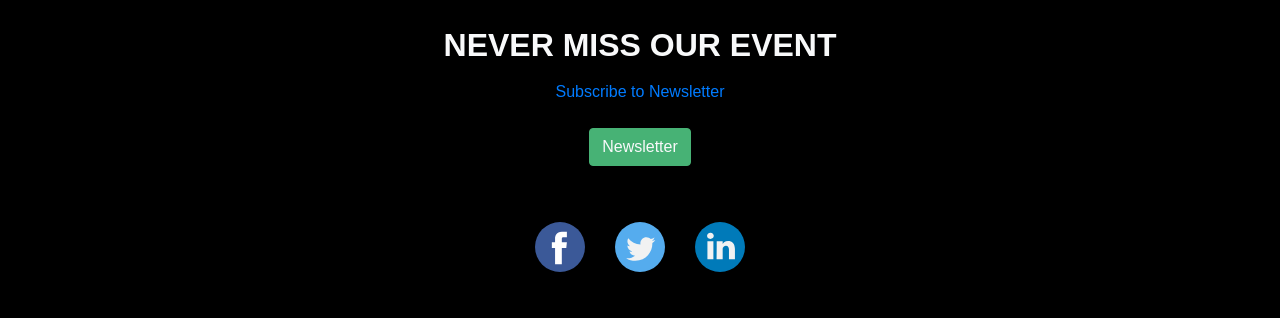
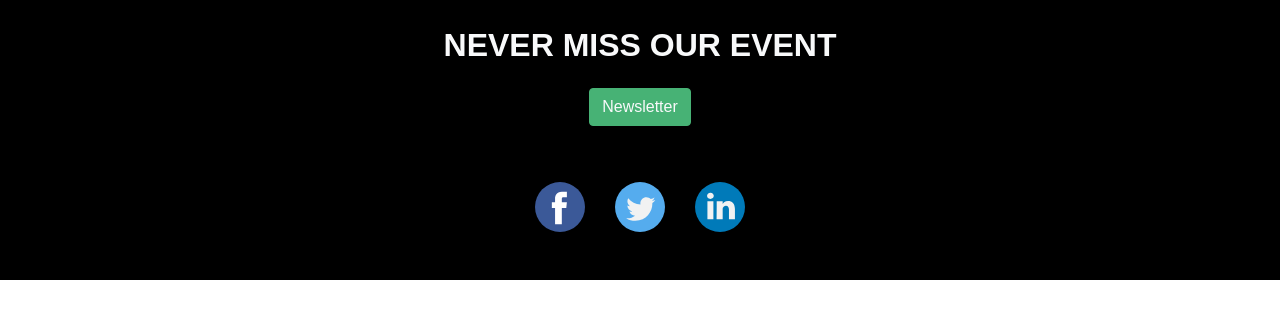
Before and after one commit to PyConLT/pyconlt.github.io, a website built with Parcel: page index.html in a window 1280 px wide. Shown: the part 2949-3267 px from the top of the page. After the commit the page ends 3229 px from the top, so only its background shows below. Built offline with nearby package versions, Linux system fonts and the light colour scheme.

Commit message:
Move newsletter

```diff
--- a/index.html
+++ b/index.html
@@ -268,12 +268,7 @@
   <div class="container-fluid pt-5 pb-5 bg-black text-light" id="contact">
     <div class="container text-center">
       <h2 class="font-weight-bold text-uppercase text-center pb-2">Never miss our event</h2>
-      <p>
-        <a href="https://mailchi.mp/33c3df7619af/pyconlt-2019">
-          Subscribe to Newsletter
-        </a>
-      </p>
-      <a class="btn btn-primary m-2 text-light">Newsletter</a>
+      <a class="btn btn-primary m-2 text-light" href="https://mailchi.mp/33c3df7619af/pyconlt-2019">Newsletter</a>
       <div class="row pt-5 justify-content-center">
         <div class="col-auto">
           <a href="https://www.facebook.com/PyConLT/"><img class="social-icon" src="src/img/facebook.svg" /></a>
```
